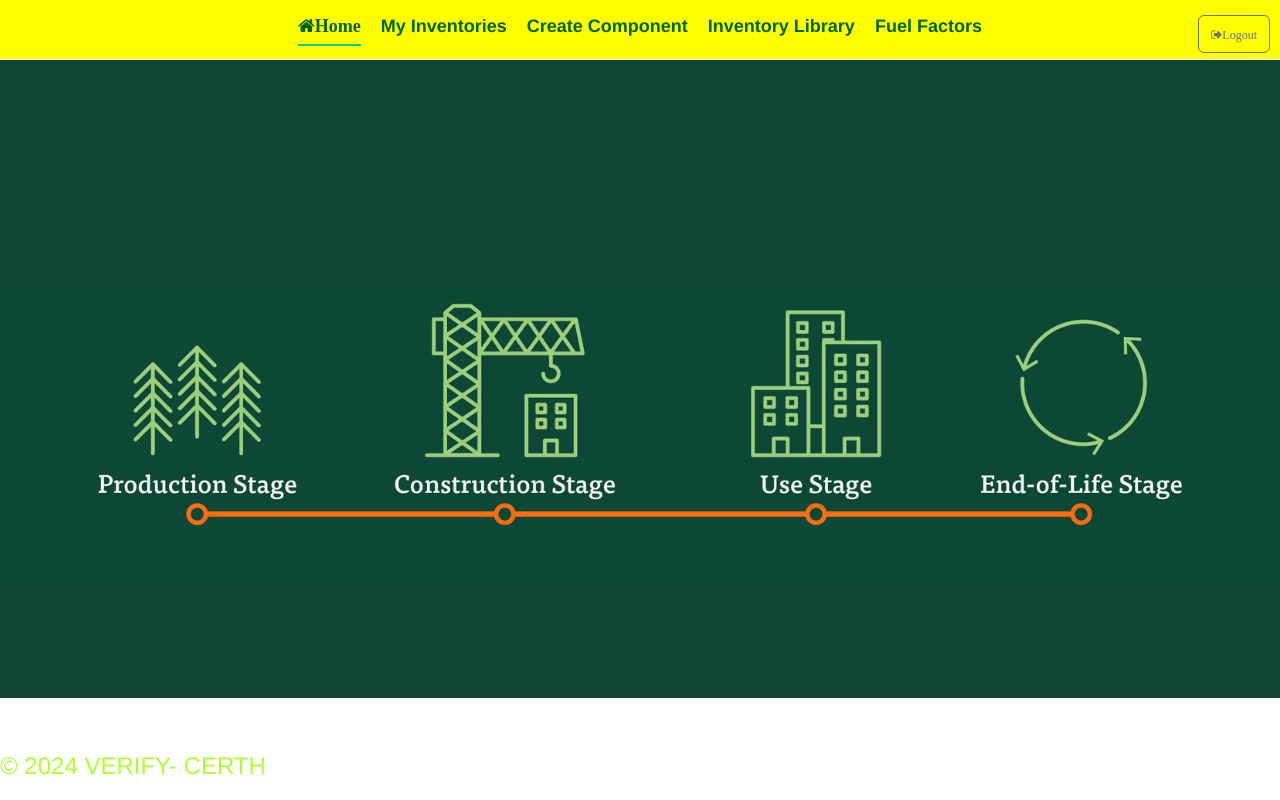
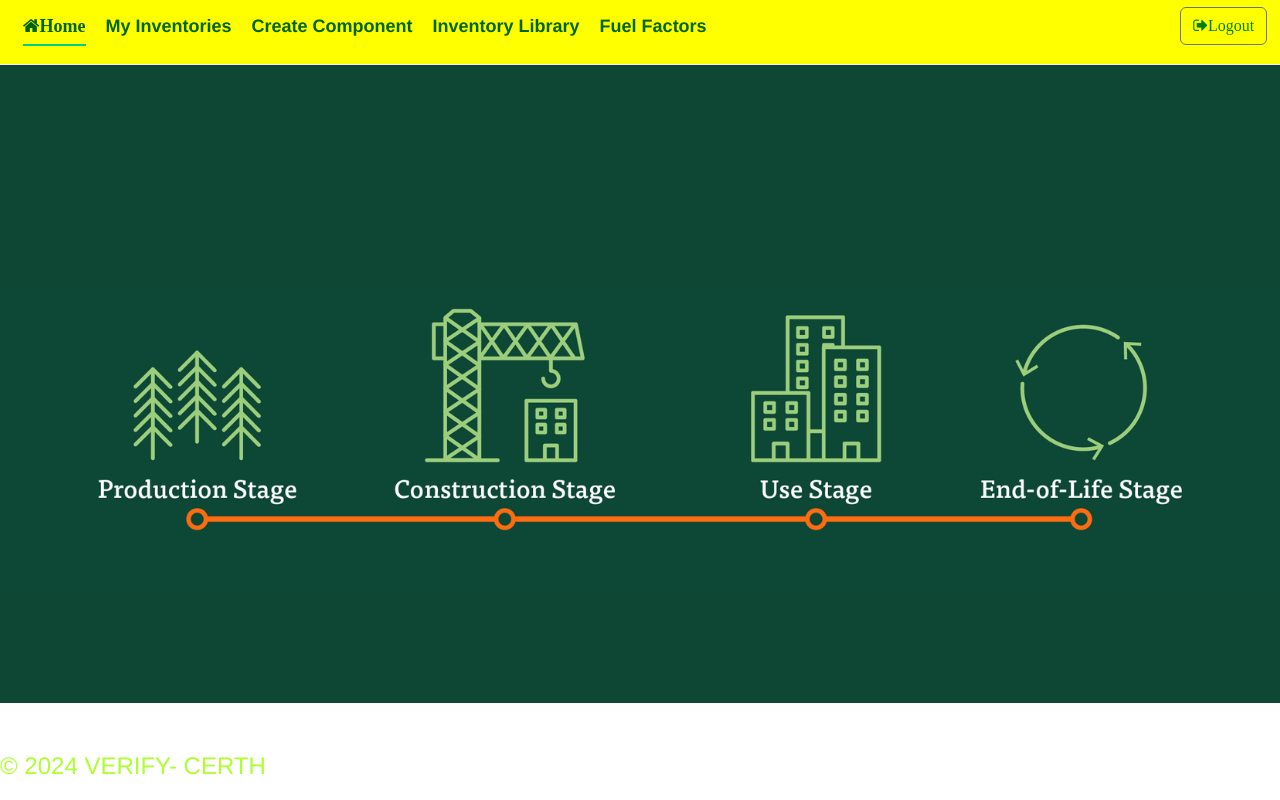
Before and after one commit to nikoschairopoulos/VerifyInventoryApp, a Vue app in the folder InventoryApp/InventoryFrontBackEnd/Frontend/: page / in a window 1280 px wide. Built offline with nearby package versions, Linux system fonts and the light colour scheme.

Commit message:
changing Nav-bar flex property

```diff
--- a/InventoryApp/InventoryFrontBackEnd/Frontend/src/components/Navbar.vue
+++ b/InventoryApp/InventoryFrontBackEnd/Frontend/src/components/Navbar.vue
@@ -1,11 +1,15 @@
 <template>
   <nav class="main-nav">
+  <div class="menu">
     <router-link :to="{ name: 'Home' }"><span style="color: darkgreen;" class="fa fa-home"> <span style="color: darkgreen;"> <strong>Home</strong></span></span></router-link>
     <router-link :to="{ name: 'ListMyInventories' }"><span style="color: darkgreen;"> <strong>My Inventories</strong></span></router-link>
     <router-link :to="{ name: 'AddComponent' }"><span style="color: darkgreen;"> <strong>Create Component</strong></span></router-link>
     <router-link :to="{ name: 'ListComponents' }"><span style="color: darkgreen;"> <strong>Inventory Library</strong></span></router-link>
     <router-link :to="{ name: 'factors' }"><span style="color: darkgreen;"> <strong>Fuel Factors</strong></span></router-link>
-    <button id="logoutbtn"  class="btn btn-outline-secondary" @click="logout"><span class="fa fa-sign-out" style="font-size:12px">Logout</span></button>
+    </div>
+    <div class="logout-button">
+      <button id="logoutbtn"  class="btn btn-outline-secondary" @click="logout"><span class="fa fa-sign-out" style="font-size:6x">Logout</span></button>
+    </div>
   </nav>
 </template>
 
@@ -48,9 +52,10 @@ export default {
 }
 </script>
 
-<style>
+<style scoped>
   .main-nav {
-    text-align: center;
+    display: flex;
+    justify-content: space-between;
     background-color: yellow;
     padding: 1%;
     margin-bottom: 1px;
@@ -71,12 +76,6 @@ export default {
     left:30%;
     margin-right: 2px;
   }
-  #logoutbtn{
-    position: absolute;
-    right: 10px;
-    top: 15px;
-    font-weight: bold;
-  }
   @media (max-width: 750px){
     .main-nav {
     width:120%;
@@ -84,19 +83,21 @@ export default {
     justify-content:start;
     flex-direction: column-reverse;
     text-align: left;
-    background-color: rgb(105, 105, 56);
     margin-bottom: 10px;
   }
-  a.router-link-active {
-    display: none;
+}
+
+
+
+  a.router-link-hover{
+    font-size: 150;
   }
 
   #logoutbtn{
     display: inline-block;
-  }
-  a.router-link-hover{
-    font-size: 150;
+    position:relative;
+    top:-6px;
+    color: green;
   }
 
-}
 </style>
--- a/InventoryApp/InventoryFrontBackEnd/Frontend/src/views/AddComponent.vue
+++ b/InventoryApp/InventoryFrontBackEnd/Frontend/src/views/AddComponent.vue
@@ -9,7 +9,6 @@
     </div>
 
     <div class="form-photo">
-
         <div class="directives">
             <br>
             <p><strong>tip:</strong>In case you want to set the <span style="color:darkgreen"><strong>CAPEX, Embodied PE and CO2</strong></span> &nbsp; &nbsp; <br>
@@ -375,7 +374,6 @@ export default {
     text-align:left;
   }
   #group2{
-    margin-right: -18%;
   }
 
   #bibliography{
@@ -405,15 +403,17 @@ export default {
     margin-bottom:0px;
   }
 
-  @media (max-width: 1500px){
+  @media (max-width: 1000px){
     .directives{
         display: none;
     }
     .form-photo{
+        width:70%;
+    }
+    #component{
         width:100%;
-    }
-    .component{
-        width:100%;
+        position:relative;
+        left:28%;
   }
 
 }
```
Lines whose indentation alone changed are shown as unchanged.
